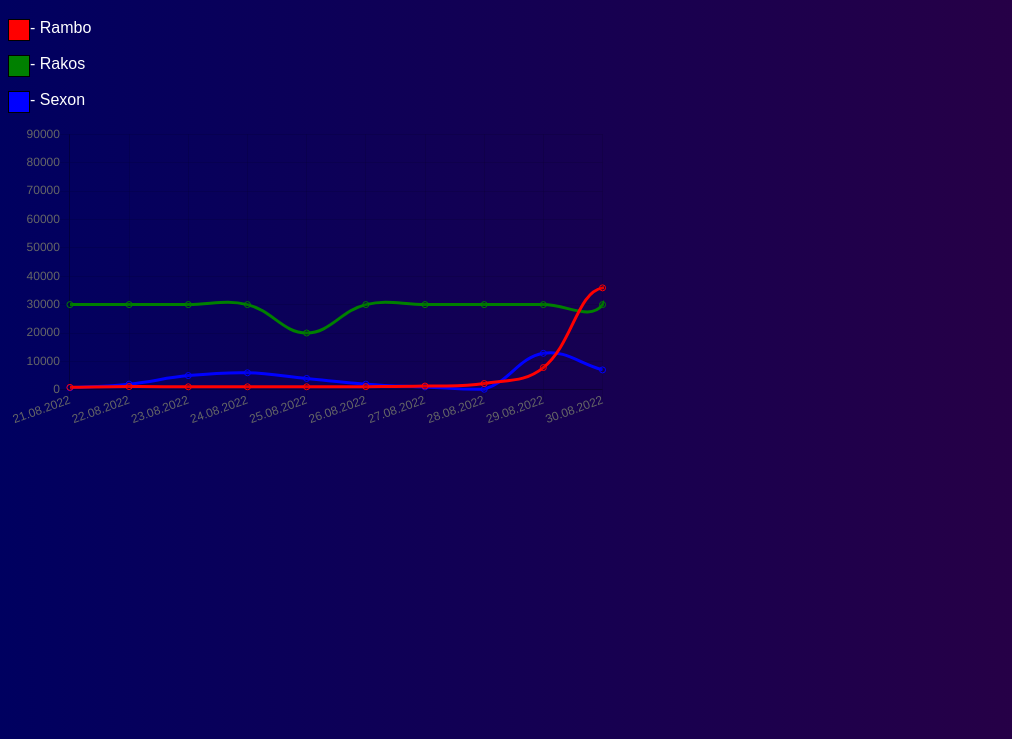
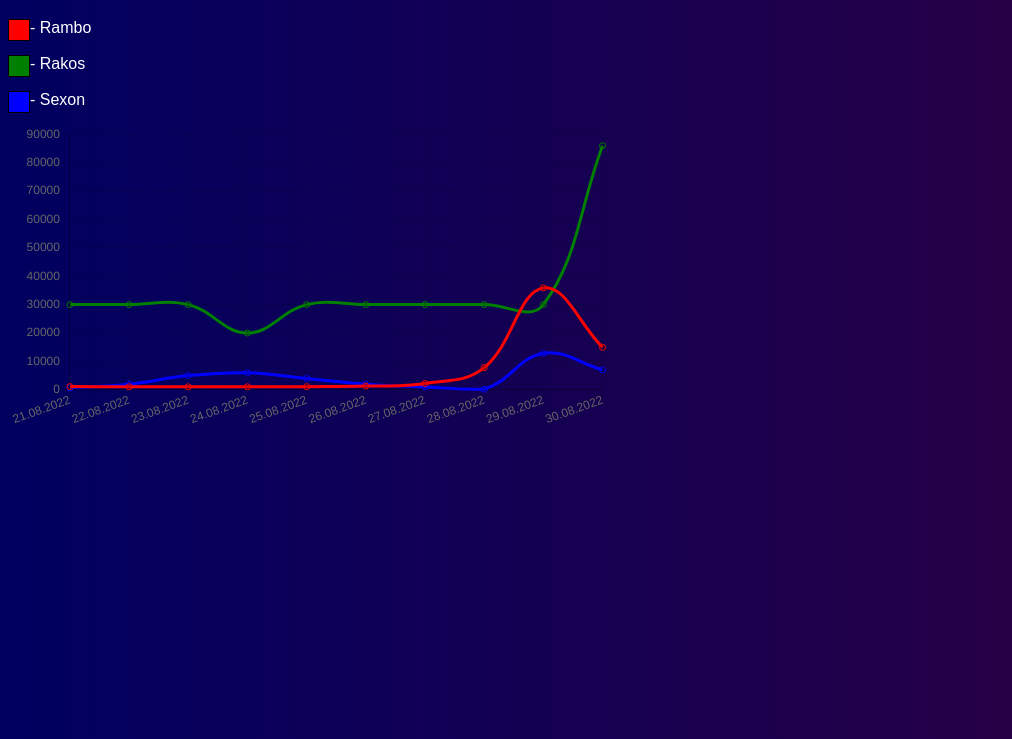
Before and after one commit to rzabakiddo/uposie, a plain HTML site: page index.html in a window 1280 px wide. Shown: the part 61-800 px from the top of the page, without its empty margins (0-1012 px from the left). Drawn offline with nearby package versions, Linux system fonts and the light colour scheme.

Commit message:
Update index.html

```diff
--- a/index.html
+++ b/index.html
@@ -50,11 +50,11 @@ new Chart("myChart", {
   data: {
     labels: xValues,
     datasets: [{
-      data: [860,1140,1060,1060,1070,1110,1330,2210,7830,35894,14952],
+      data: [1140,1060,1060,1070,1110,1330,2210,7830,35894,14952],
       borderColor: "red",
       fill: false
     }, {
-      data: [30000,30000,30000,30000,20000,30000,30000,30000,30000,30000,85939],
+      data: [30000,30000,30000,20000,30000,30000,30000,30000,30000,85939],
       borderColor: "green",
       fill: false
     }, {
```
